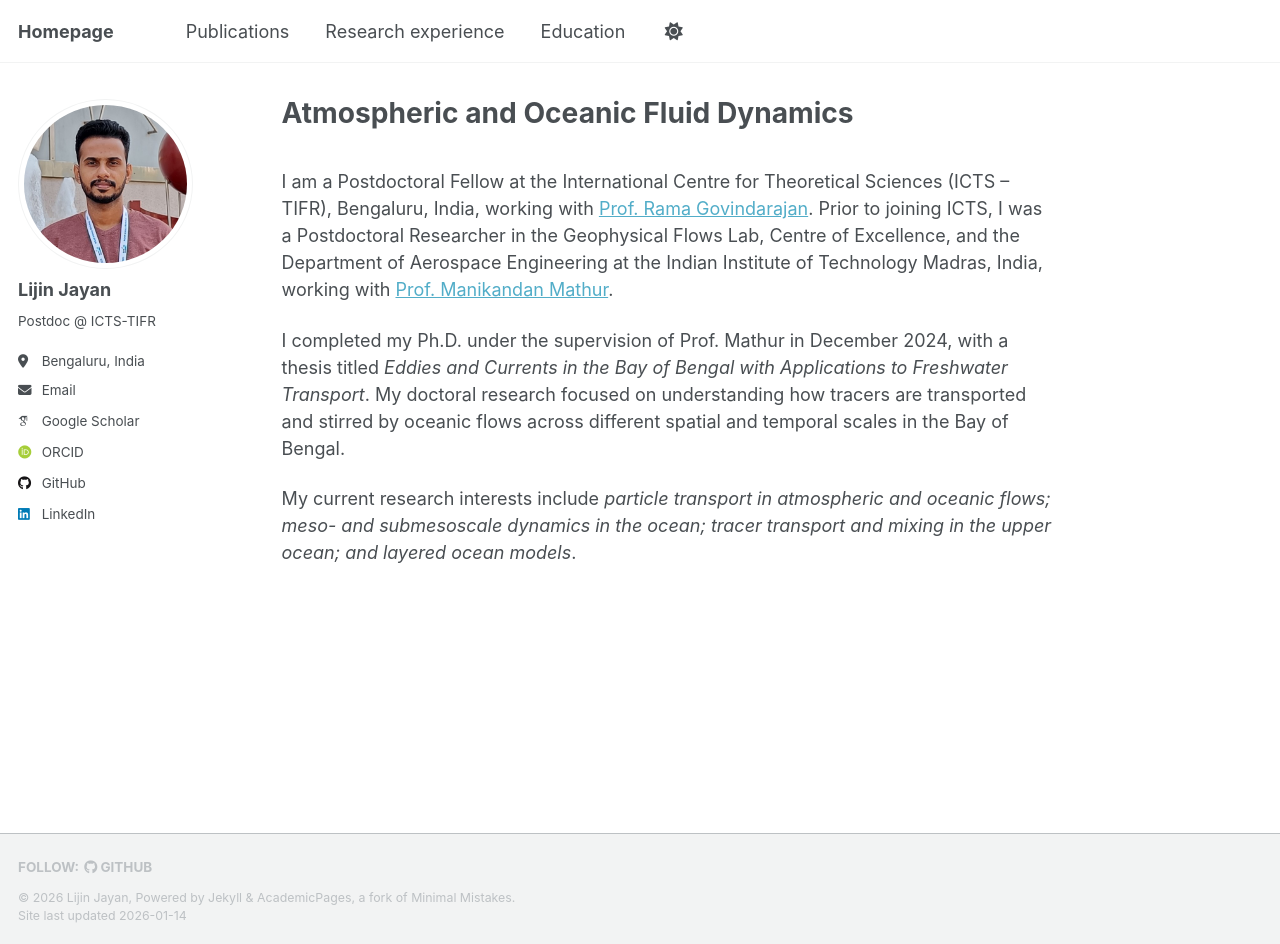
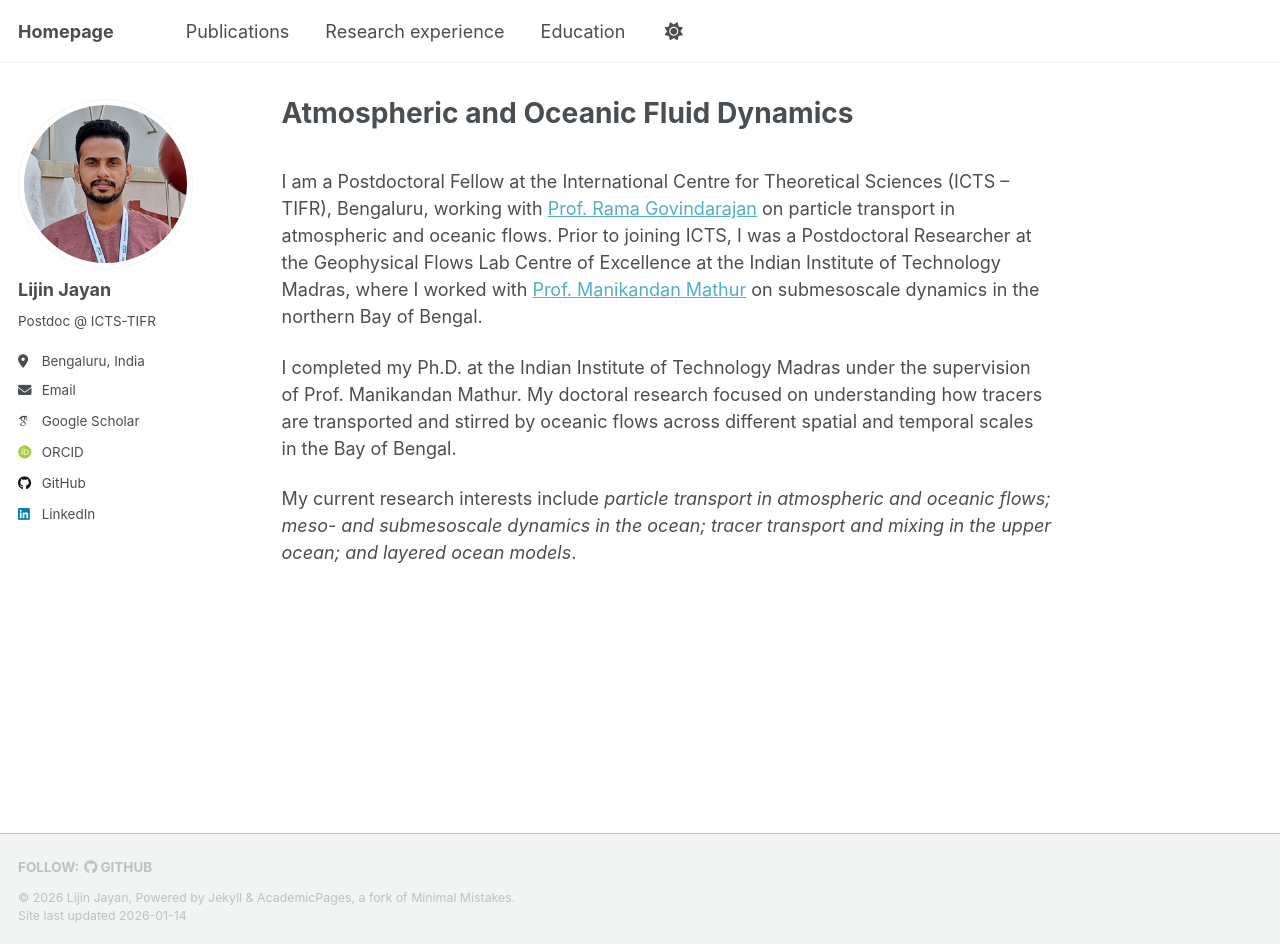
Before and after one commit to ljayan/ljayan.github.io, a Jekyll site: the page built from _pages/about.md, in a window 1280 px wide and 944 px high. Built offline with Jekyll 4.4.1, drawn with Linux system fonts in a browser that asks for light colours; some web fonts are replaced.

Commit message:
Update about.md

```diff
--- a/_pages/about.md
+++ b/_pages/about.md
@@ -7,8 +7,8 @@ redirect_from:
   - /about.html
 ---
 <br>
-I am a Postdoctoral Fellow at the International Centre for Theoretical Sciences (ICTS – TIFR), Bengaluru, India, working with [Prof. Rama Govindarajan](https://www.icts.res.in/people/rama-govindarajan). Prior to joining ICTS, I was a Postdoctoral Researcher in the Geophysical Flows Lab, Centre of Excellence, and the Department of Aerospace Engineering at the Indian Institute of Technology Madras, India, working with [Prof. Manikandan Mathur](https://scholar.google.co.in/citations?user=QbrM7-gAAAAJ&hl=en).
+I am a Postdoctoral Fellow at the International Centre for Theoretical Sciences (ICTS – TIFR), Bengaluru, working with [Prof. Rama Govindarajan](https://www.icts.res.in/people/rama-govindarajan) on particle transport in atmospheric and oceanic flows. Prior to joining ICTS, I was a Postdoctoral Researcher at the Geophysical Flows Lab Centre of Excellence at the Indian Institute of Technology Madras, where I worked with [Prof. Manikandan Mathur](https://scholar.google.co.in/citations?user=QbrM7-gAAAAJ&hl=en) on submesoscale dynamics in the northern Bay of Bengal.
 
-I completed my Ph.D. under the supervision of Prof. Mathur in December 2024, with a thesis titled *Eddies and Currents in the Bay of Bengal with Applications to Freshwater Transport*. My doctoral research focused on understanding how tracers are transported and stirred by oceanic flows across different spatial and temporal scales in the Bay of Bengal.
+I completed my Ph.D. at the Indian Institute of Technology Madras under the supervision of Prof. Manikandan Mathur. My doctoral research focused on understanding how tracers are transported and stirred by oceanic flows across different spatial and temporal scales in the Bay of Bengal.
 
 My current research interests include *particle transport in atmospheric and oceanic flows; meso- and submesoscale dynamics in the ocean; tracer transport and mixing in the upper ocean; and layered ocean models*.
```
